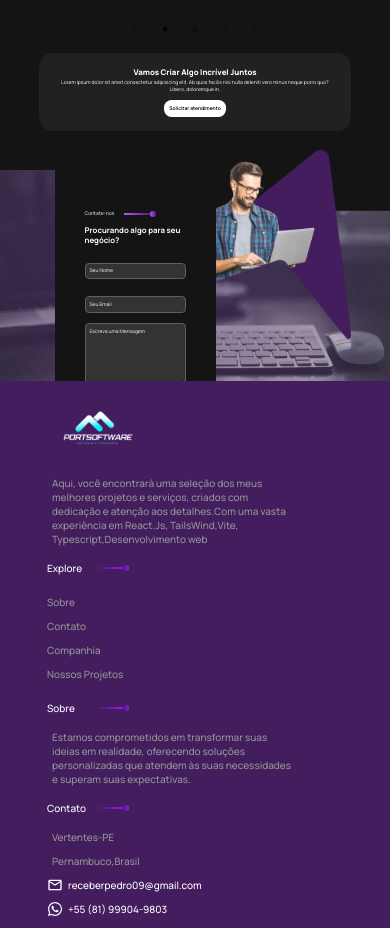
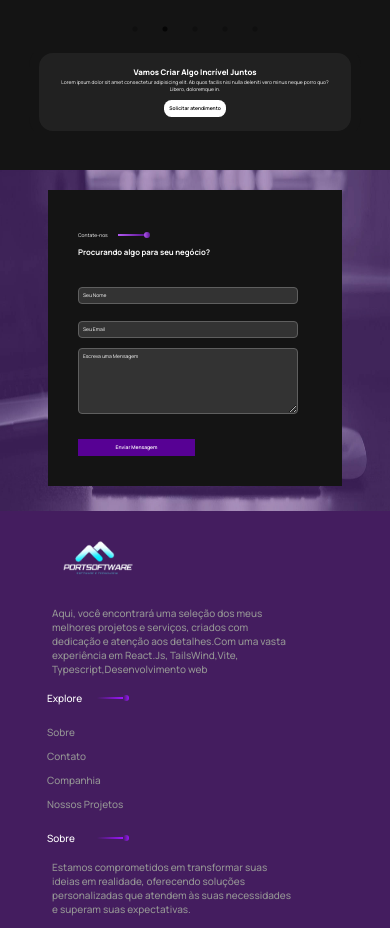
Before and after one commit to PedroPaulo-Git/PortSoftware, a React (Vite) app: page / in a window 390 px wide. Shown: the part 1400-2328 px from the top of the page. Built offline with nearby package versions, Linux system fonts and the light colour scheme.

Commit message:
responsive contact

```diff
--- a/src/components/Contact/Contact.css
+++ b/src/components/Contact/Contact.css
@@ -23,7 +23,9 @@
     width: 100%;
     z-index: -0;
 }
-
+.contact-background-mobile{
+    display: none;
+}
 .contact-image-png {
     position: absolute;
     margin-left: 30%;
@@ -168,3 +170,66 @@
 
 
 }
+
+
+
+@media (max-width:650px) {
+    .contact{
+        display: flex;
+        justify-content: center;
+        height: 80vw;
+
+    }
+    .contact-container{
+        max-width: max(60%);
+       margin: 0;
+       margin-top: 5%;
+    }
+    .contact-image-png{
+        display: none;
+    }
+.contact-background{
+    display: none;
+}
+.contact-background-mobile{
+    display: block;
+   width: 100%;
+    z-index: -0;
+}
+
+}
+
+
+@media (max-width:450px) {
+    .contact{
+        display: flex;
+        justify-content: center;
+        height: 90vw;
+
+    }
+
+
+}
+
+@media (max-width:360px) {
+    .contact{
+        display: flex;
+        justify-content: center;
+        height: 100vw;
+
+    }
+
+
+}
+
+
+@media (max-width:300px) {
+    .contact{
+        display: flex;
+        justify-content: center;
+        height: 130vw;
+
+    }
+
+
+}
--- a/src/components/Contact/Contact.tsx
+++ b/src/components/Contact/Contact.tsx
@@ -1,11 +1,13 @@
 import './Contact.css';
 import BackgroundContact from '../../assets/backgroundcontact.jpg'
+import BackgroundContactMobile from '../../assets/backgroundcontactmobile.jpg'
 import ContactPng from '../../assets/banner-hero-web-min.png'
 
 export const Contact = () => {
     return (
         <div id='contact' className="contact">
             <img className="contact-background" src={BackgroundContact} alt="" />
+            <img className="contact-background-mobile"  src={BackgroundContactMobile} alt="" />
             <img className="contact-image-png" src={ContactPng} alt="" />
             <div className="contact-container">
             <span className="sub-title">Contate-nos</span>
```
Also changed, not shown: src/assets/backgroundcontactmobile.jpg (added), src/assets/siteland_web_design_development_cover.jpg (deleted).
